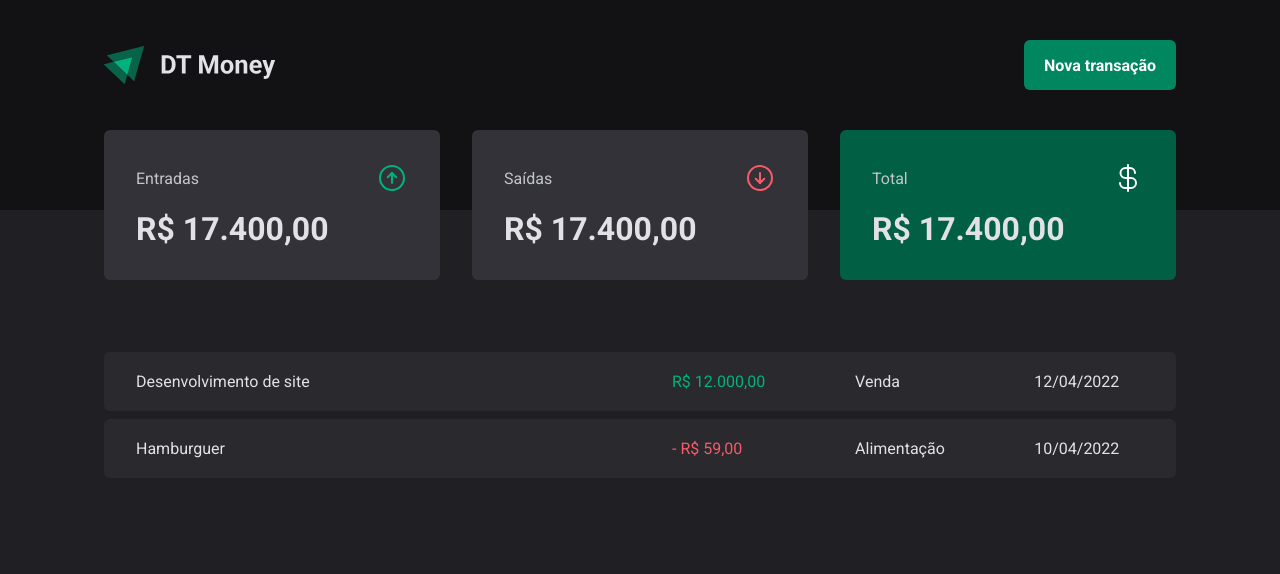
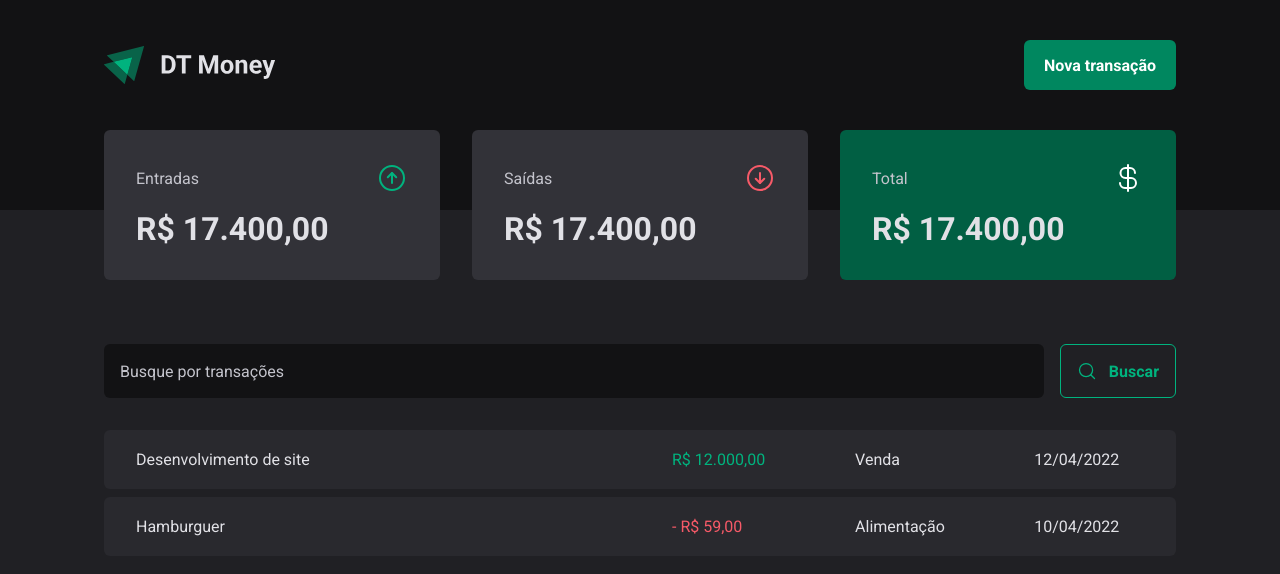
Before and after one commit to leolive1506/dt-money-2022, a React (Vite) app: page / in a window 1280 px wide. Shown: the top 574 px of the page. Built offline with nearby package versions, Linux system fonts and the light colour scheme.

Commit message:
create search form component

```diff
--- /dev/null
+++ b/src/pages/Transactions/components/SearchForm/index.tsx
@@ -0,0 +1,14 @@
+import { MagnifyingGlass } from "phosphor-react";
+import { SearchFormContainer } from "./styles";
+
+export function SearchForm() {
+  return (
+    <SearchFormContainer>
+      <input placeholder="Busque por transações" />
+      <button>
+        <MagnifyingGlass size={20} />
+        Buscar
+      </button>
+    </SearchFormContainer>
+  )
+}
--- /dev/null
+++ b/src/pages/Transactions/components/SearchForm/styles.ts
@@ -0,0 +1,41 @@
+import styled from "styled-components";
+
+export const SearchFormContainer = styled.form`
+  display: flex;
+  gap: 1rem;
+
+  input {
+    flex: 1;
+    border-radius: 6px;
+    border: 0;
+    background: ${({ theme }) => theme['gray-900']};
+    color: ${({ theme }) => theme['gray-300']};
+    padding: 1rem;
+
+    &::placeholder {
+      color: ${({ theme }) => theme['gray-300']};
+    }
+  }
+
+  button {
+    display: flex;
+    align-items: center;
+    gap: 0.75rem;
+    border: 0;
+    padding: 1rem;
+    background: transparent;
+    border: 1px solid ${({ theme }) => theme['green-300']};
+    color: ${({ theme }) => theme['green-300']};
+    font-weight: bold;
+    border-radius: 6px;
+
+    &:hover {
+      background: ${({ theme }) => theme['green-500']};
+      border: 1px solid ${({ theme }) => theme['green-500']};
+      color: ${({ theme }) => theme.white};
+      transition:
+        background-color 0.2s,
+        color 0.2s,
+        border-color 0.2s;
+  }
+`
--- a/src/pages/Transactions/index.tsx
+++ b/src/pages/Transactions/index.tsx
@@ -1,5 +1,6 @@
 import { Header } from "../../components/Header";
 import { Summary } from "../../components/Summary";
+import { SearchForm } from "./components/SearchForm";
 import { PriceHightLight, TransactionsContainer, TransactionsTable } from "./styles";
 
 export function Transactions() {
@@ -8,6 +9,7 @@
       <Header />
       <Summary />
       <TransactionsContainer>
+        <SearchForm />
         <TransactionsTable>
           <tbody>
             <tr>
--- a/src/pages/Transactions/styles.ts
+++ b/src/pages/Transactions/styles.ts
@@ -11,7 +11,7 @@
   width: 100%;
   border-collapse: separate;
   border-spacing: 0 0.5rem;
-  /* margin-top: 1.5rem; */
+  margin-top: 1.5rem;
   td {
     padding: 1.25rem 2rem;
     background: ${({ theme }) => theme['gray-700']};
```
